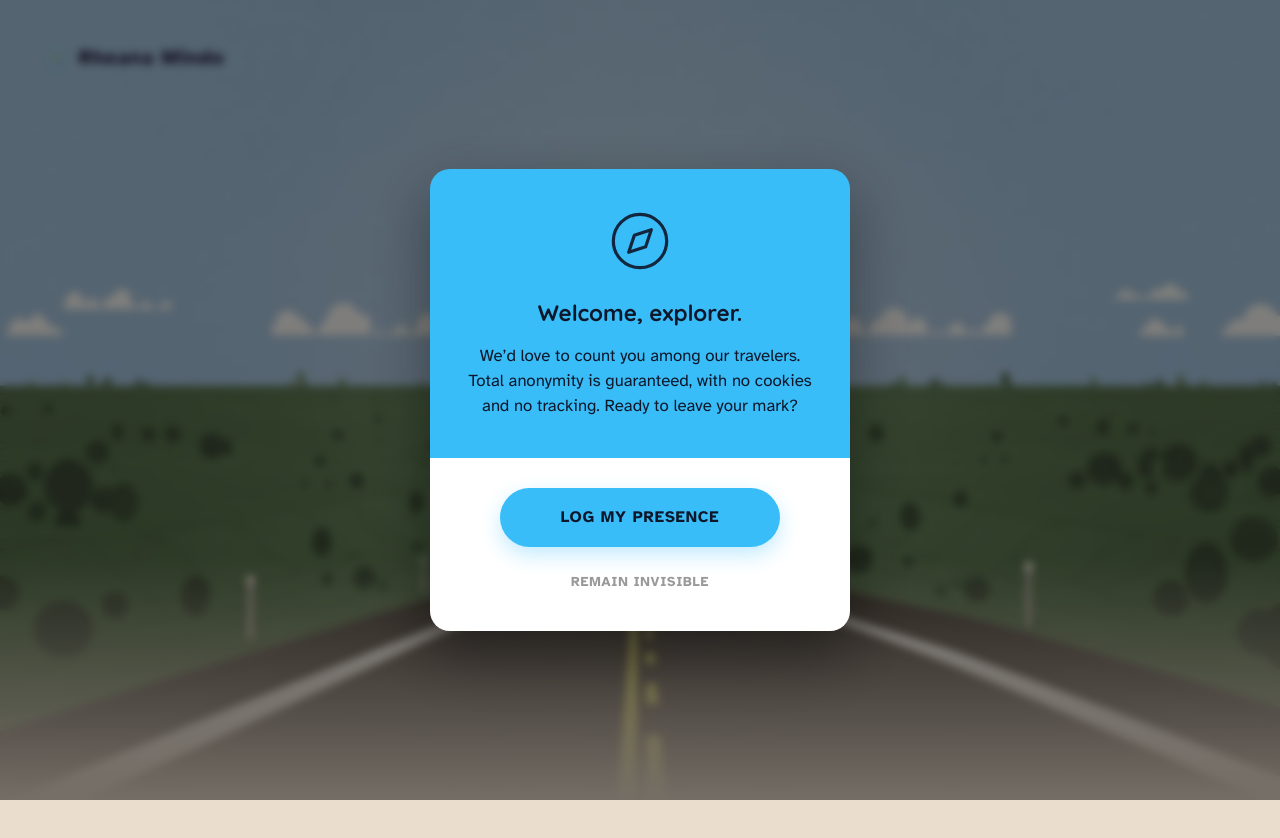
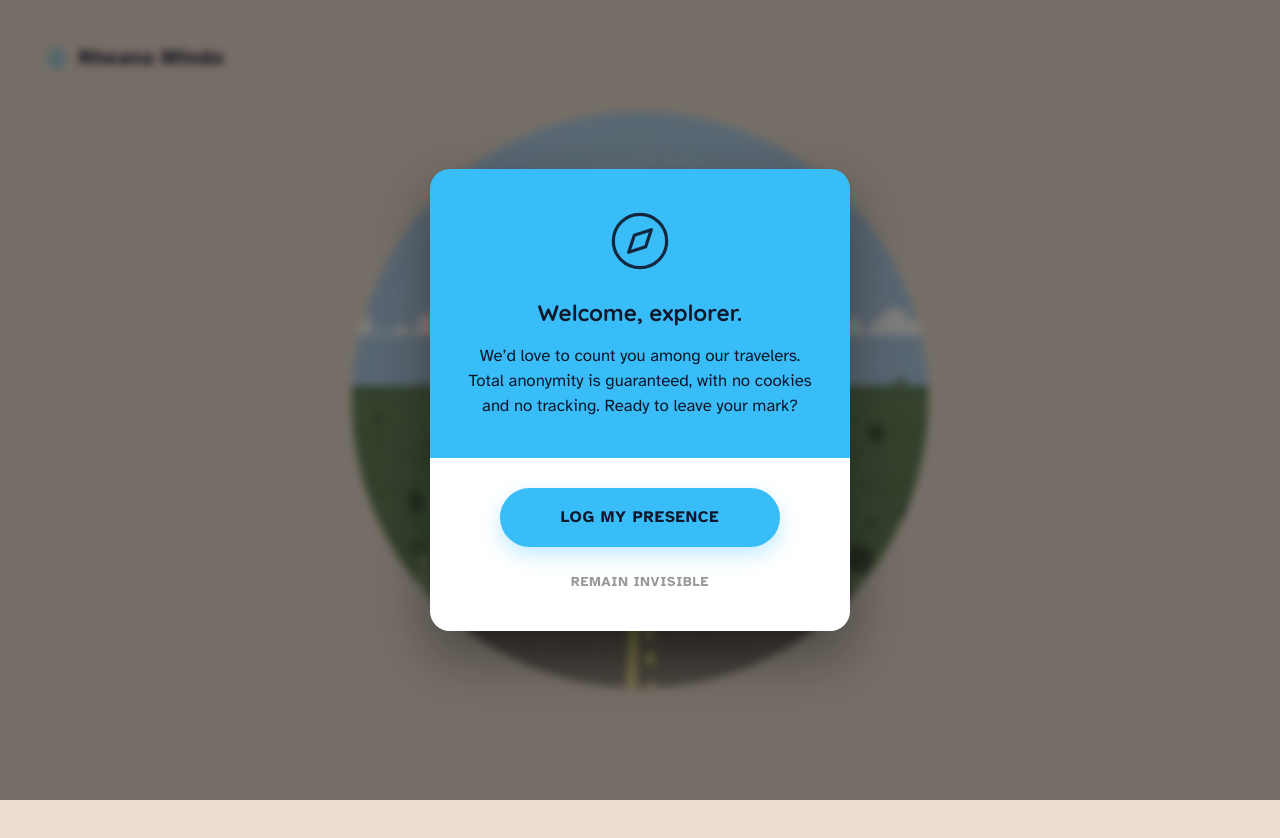
Before and after one commit to rmmindo/rheana-portfolio, a React (Vite) app in the folder apps/web/: page / in a window 1280 px wide. Shown: the top 838 px of the page. Built offline with nearby package versions, Linux system fonts and the light colour scheme.

Commit message:
Restore circle clip mask for light mode

```diff
--- a/apps/web/src/styles/components/_hero.scss
+++ b/apps/web/src/styles/components/_hero.scss
@@ -413,10 +413,3 @@ body.phase-3 {
   0%, 100% { opacity: 1; transform: scale(1); filter: drop-shadow(0 0 8px var(--telescope-color)) drop-shadow(0 0 16px var(--telescope-color)); }
   50% { opacity: 0.4; transform: scale(0.95); filter: drop-shadow(0 0 2px var(--telescope-color)) drop-shadow(0 0 4px var(--telescope-color)); }
 }
-
-
-
-[data-theme="light"] .circle-mask-layer:not(.phase-3) {
-  -webkit-clip-path: none !important;
-  clip-path: none !important;
-}
```
